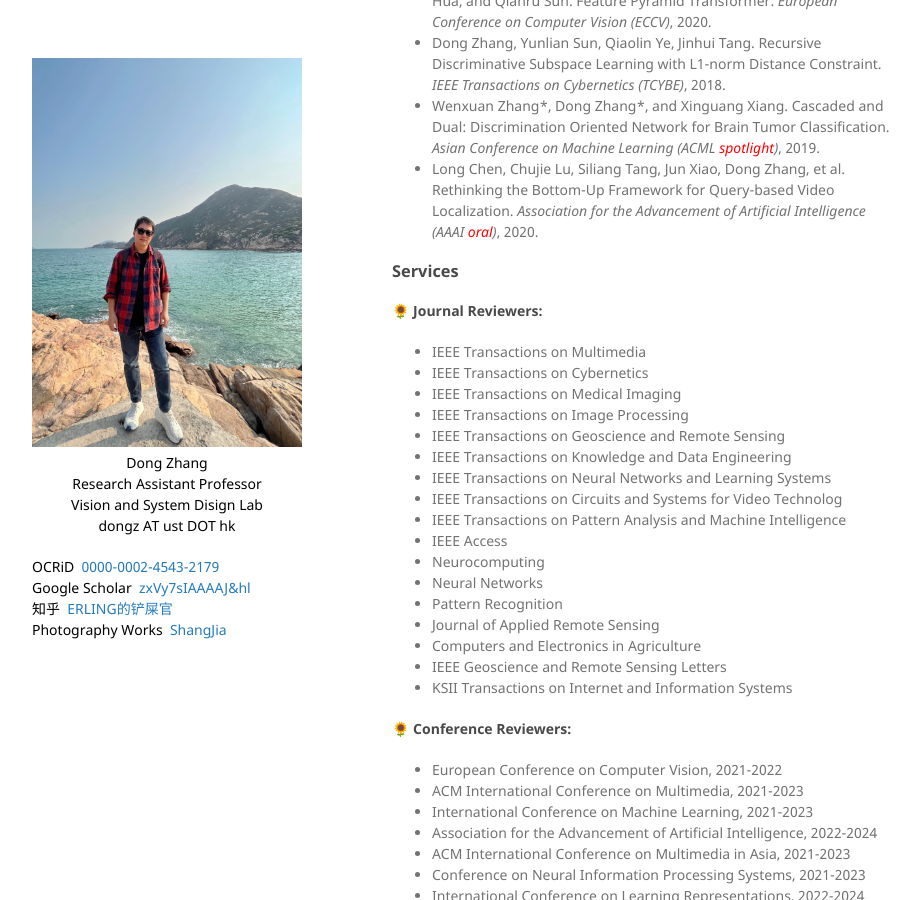
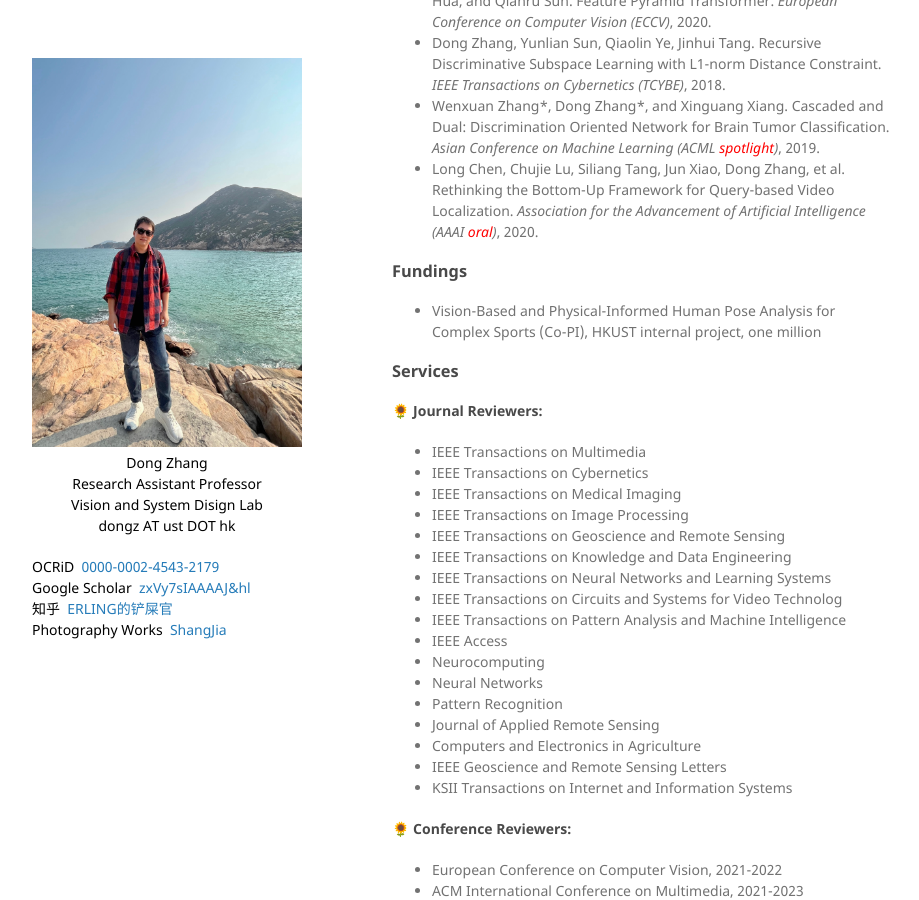
Before and after one commit to ZHANGDONG-NJUST/zhangdong-njust.github.io, a Jekyll site: the page built from index.md, in a window 1280 px wide and 900 px high, scrolled down 2361 px. Shown: the whole window, without its empty margins (178-1097 px from the left). Built offline with Jekyll 4.4.1, drawn with Linux system fonts in a browser that asks for light colours; our own code applies the rules of GitHub Pages for plain Markdown files.

Commit message:
Update index.md

```diff
--- a/index.md
+++ b/index.md
@@ -48,6 +48,9 @@ My primary research interests are in machine learning, computer vision, and medi
 - Wenxuan Zhang\*, Dong Zhang\*, and Xinguang Xiang. Cascaded and Dual: Discrimination Oriented Network for Brain Tumor Classification. *Asian Conference on Machine Learning (ACML <font color=red>spotlight</font>)*, 2019.
 - Long Chen, Chujie Lu, Siliang Tang, Jun Xiao, Dong Zhang, et al. Rethinking the Bottom-Up Framework for Query-based Video Localization. *Association for the Advancement of Artificial Intelligence (AAAI <font color=red>oral</font>)*, 2020.
 
+### Fundings
+- Vision-Based and Physical-Informed Human Pose Analysis for Complex Sports (Co-PI), HKUST internal project, one million
+
 ### Services
 #### 🌻 Journal Reviewers:
 - IEEE Transactions on Multimedia
```
